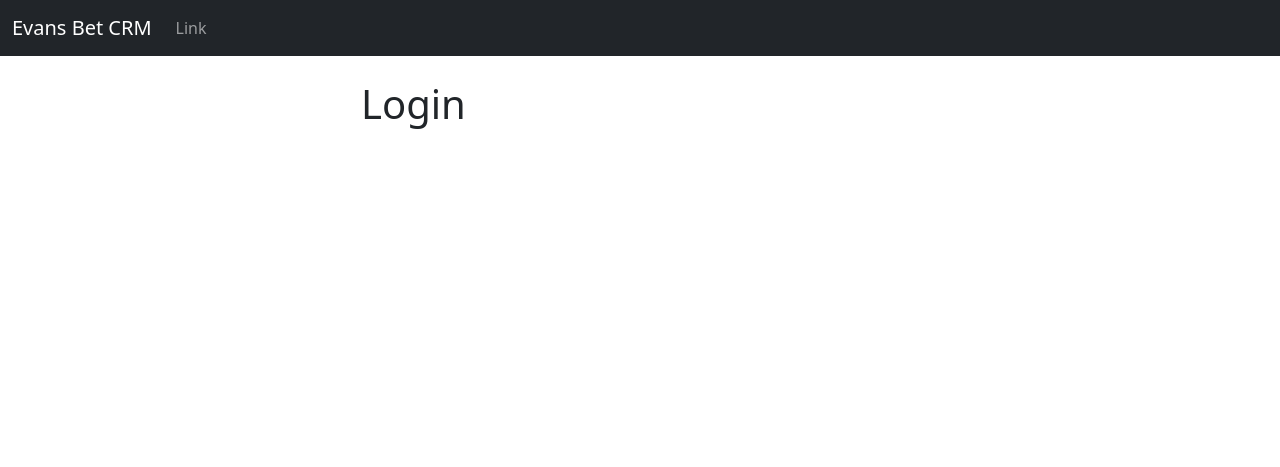
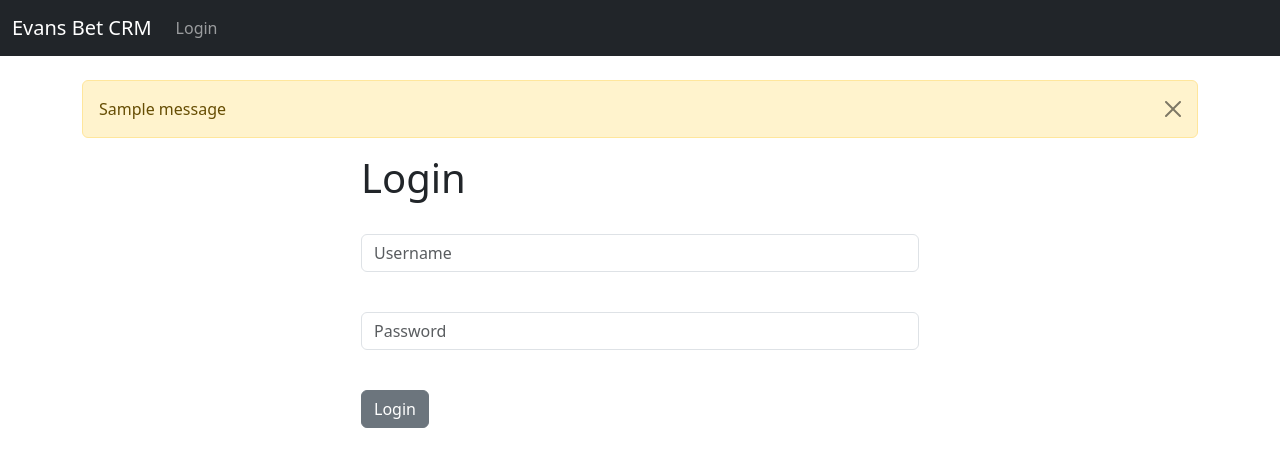
Before and after one commit to EvansCB/Django-CRM, a Django app: template website/templates/home.html in a window 1280 px wide. Shown: the top 467 px of the page. Run offline with Django 4.2, Linux system fonts and the light colour scheme; the template is opened without the code that fills it, so the values that code supplies are empty; tables that the repository leaves empty hold one stand-in row (values such as "Sample post"); one stand-in notice (Sample message) is shown.

Commit message:
Add Login and Logout

```diff
--- a/website/templates/base.html
+++ b/website/templates/base.html
@@ -11,6 +11,18 @@
   {% include 'navbar.html' %}
   <div class="container">
   <br/>
+  {% if messages %}
+    {% for message in messages %}
+
+        <div class="alert alert-warning alert-dismissible fade show" role="alert">
+            {{ message }}
+          <button type="button" class="btn-close" data-bs-dismiss="alert" aria-label="Close"></button>
+        </div>
+
+    {% endfor %}
+
+  {% endif %}
+
     {% block content %}
     {% endblock %}
   </div>
--- a/website/templates/home.html
+++ b/website/templates/home.html
@@ -4,13 +4,33 @@
 
     <div class="col-md-6 offset-md-3">
 
+    {% if user.is_authenticated %}
+        <h1>Hello World</h1>
+    {% else %}
+
 <h1>Login</h1>
-
+<br>
     <form method="POST" action="{% url 'home' %}">
         {% csrf_token %}
+<form>
+  <div class="mb-3">
+
+    <input type="text" class="form-control" name="username", placeholder="Username" required>
+
+  </div>
+    <br>
+  <div class="mb-3">
+
+    <input type="password" class="form-control" name="password" placeholder="Password" required>
+  </div>
+<br>
+  <button type="submit" class="btn btn-secondary">Login</button>
+</form>
 
 
     </form>
 
     </div>
+
+{% endif %}
 {% endblock %}
--- a/website/templates/navbar.html
+++ b/website/templates/navbar.html
@@ -6,9 +6,16 @@
     </button>
     <div class="collapse navbar-collapse" id="navbarSupportedContent">
       <ul class="navbar-nav me-auto mb-2 mb-lg-0">
+
+          {% if user.is_authenticated %}
         <li class="nav-item">
-          <a class="nav-link" href="#">Link</a>
+          <a class="nav-link" href="{% url 'logout' %}">Logout</a>
         </li>
+          {% else %}
+              <li class="nav-item">
+                <a class="nav-link" href="{% url 'home' %}">Login</a>
+              </li>
+          {% endif %}
       </ul>
 
     </div>
--- a/website/urls.py
+++ b/website/urls.py
@@ -3,7 +3,7 @@ from . import views
 
 urlpatterns = [
     path('', views.home, name="home"),
-    path('login/', views.login_user, name="login"),
+    # path('login/', views.login_user, name="login"),
     path('logout/', views.logout_user, name="logout")
 
 ]
```
Also changed, not shown: website/views.py (+20 -4 lines).
